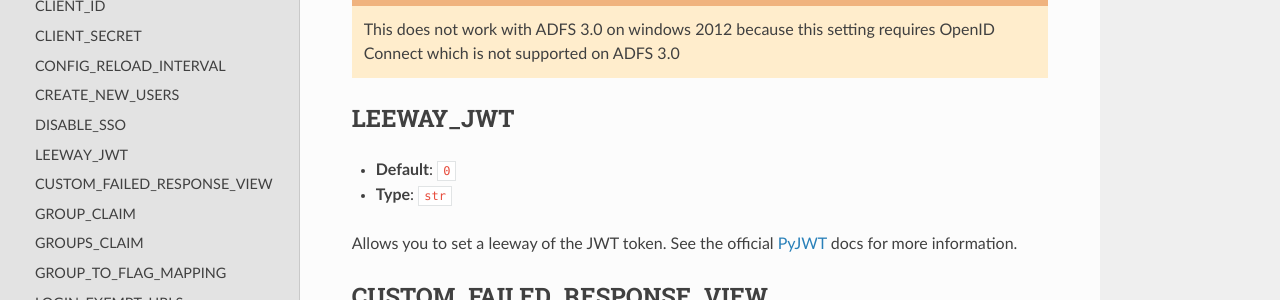
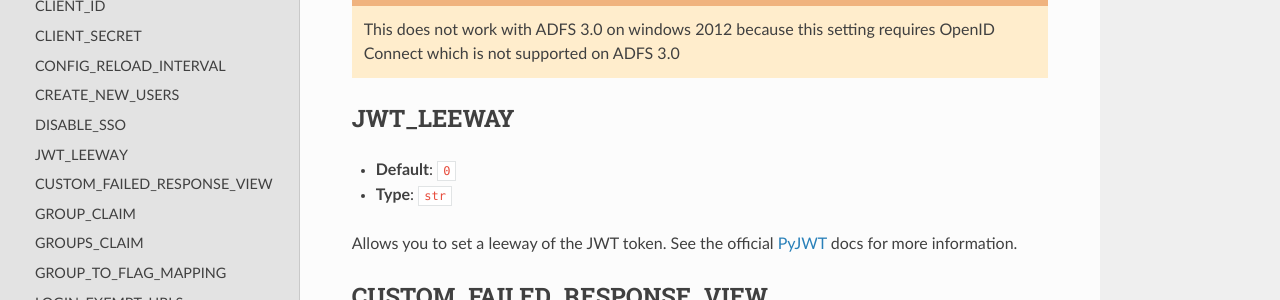
Before and after one commit to snok/django-auth-adfs, a Sphinx documentation site: the page built from docs/settings_ref.rst, in a window 1280 px wide and 900 px high, scrolled down 3819 px. Shown: the part 158-458 px from the top of the window. Built offline with Sphinx 7.4.7 and the Read the Docs theme 2.0.0, drawn with Linux system fonts in a browser that asks for light colours; pages that are not in the unit, such as notebooks, are missing from menus.

```diff
--- a/docs/settings_ref.rst
+++ b/docs/settings_ref.rst
@@ -171,7 +171,7 @@ in a template instead of the regular ``<a href="{% url 'django_auth_adfs:login'
     which is not supported on ADFS 3.0
 
 
-LEEWAY_JWT
+JWT_LEEWAY
 -----------
 * **Default**: ``0``
 * **Type**: ``str``
```
